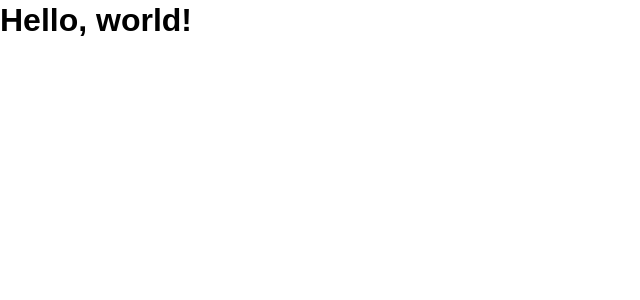
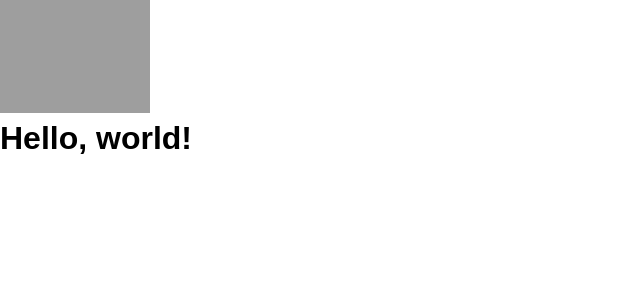
Before and after one commit to advaitchaitanya/jekyll-up, a Jekyll site: the page built from index.html, in a window 1280 px wide. Shown: the top 300 px of the page, without its empty margins (0-640 px from the left). Built offline with Jekyll 4.4.1, drawn with Linux system fonts in a browser that asks for light colours.

Commit message:
Add logo

```diff
--- a/index.html
+++ b/index.html
@@ -3,4 +3,6 @@ layout: default
 title: Home
 ---
 
+<img alt="Dr. Jekyll raising his ruby vial in joy" src="{{ site.url }}/assets/images/logo.png" style="width: 150px;">
+
 <h1>Hello, world!</h1>
```
